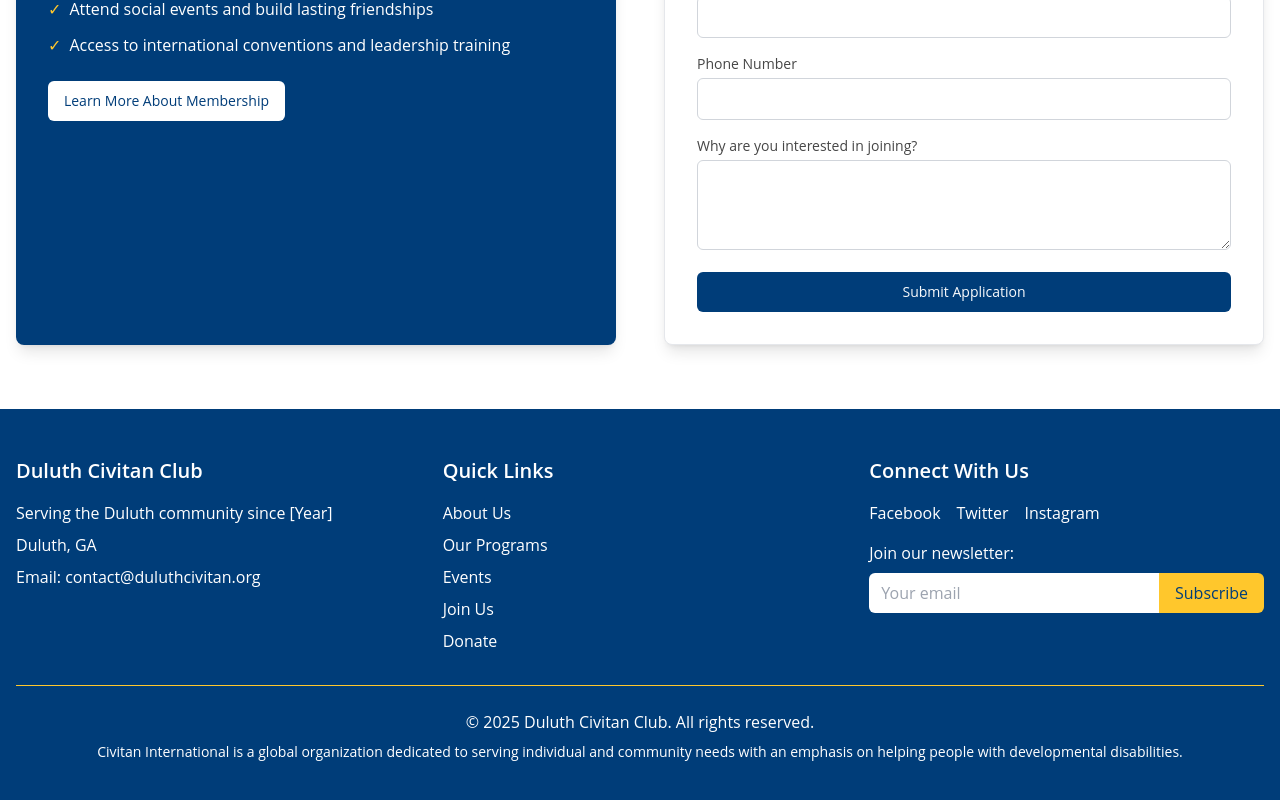
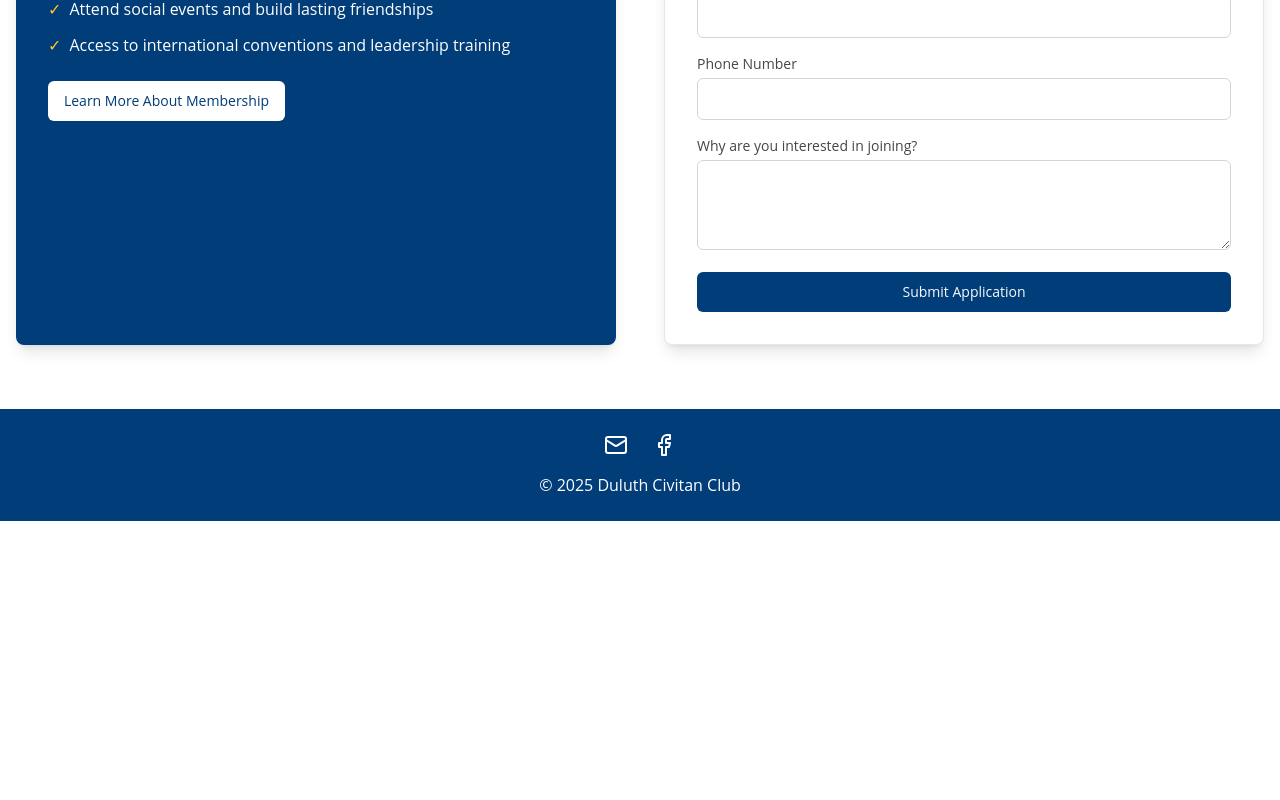
Before and after one commit to erobb1971/duluth-civitan-ready, a React (Vite) app: page / in a window 1280 px wide. Shown: the part 4381-5181 px from the top of the page. After the commit the page ends 4902 px from the top, so only its background shows below. Built offline with nearby package versions, Linux system fonts and the light colour scheme.

Commit message:
Refactor: Update footer content
Reduce footer size and update contact information.

```diff
--- a/src/components/Footer.tsx
+++ b/src/components/Footer.tsx
@@ -1,55 +1,31 @@
 
 import React from 'react';
+import { Mail, Facebook } from 'lucide-react';
 
 const Footer = () => {
   return (
-    <footer className="bg-civitan-blue text-white py-12">
+    <footer className="bg-civitan-blue text-white py-6">
       <div className="container mx-auto px-4">
-        <div className="grid grid-cols-1 md:grid-cols-3 gap-8">
-          <div>
-            <h3 className="text-xl font-semibold text-white mb-4">Duluth Civitan Club</h3>
-            <p className="mb-2">Serving the Duluth community since [Year]</p>
-            <p className="mb-2">Duluth, GA</p>
-            <p>Email: contact@duluthcivitan.org</p>
-          </div>
-
-          <div>
-            <h3 className="text-xl font-semibold text-white mb-4">Quick Links</h3>
-            <ul className="space-y-2">
-              <li><a href="#about" className="text-white hover:text-civitan-gold">About Us</a></li>
-              <li><a href="#programs" className="text-white hover:text-civitan-gold">Our Programs</a></li>
-              <li><a href="#events" className="text-white hover:text-civitan-gold">Events</a></li>
-              <li><a href="#join" className="text-white hover:text-civitan-gold">Join Us</a></li>
-              <li><a href="#donate" className="text-white hover:text-civitan-gold">Donate</a></li>
-            </ul>
-          </div>
-
-          <div>
-            <h3 className="text-xl font-semibold text-white mb-4">Connect With Us</h3>
-            <div className="flex space-x-4">
-              <a href="#" className="text-white hover:text-civitan-gold">Facebook</a>
-              <a href="#" className="text-white hover:text-civitan-gold">Twitter</a>
-              <a href="#" className="text-white hover:text-civitan-gold">Instagram</a>
-            </div>
-            <div className="mt-4">
-              <p>Join our newsletter:</p>
-              <div className="mt-2 flex">
-                <input
-                  type="email"
-                  className="px-3 py-2 text-black rounded-l-md w-full"
-                  placeholder="Your email"
-                />
-                <button className="bg-civitan-gold text-civitan-blue px-4 py-2 rounded-r-md hover:bg-opacity-90">
-                  Subscribe
-                </button>
-              </div>
-            </div>
-          </div>
+        <div className="flex justify-center items-center space-x-6">
+          <a
+            href="mailto:admin@duluthcivitan.org"
+            className="text-white hover:text-civitan-gold transition-colors"
+            aria-label="Email us"
+          >
+            <Mail size={24} />
+          </a>
+          <a
+            href="https://www.facebook.com/DuluthCivitan/"
+            target="_blank"
+            rel="noopener noreferrer"
+            className="text-white hover:text-civitan-gold transition-colors"
+            aria-label="Visit our Facebook page"
+          >
+            <Facebook size={24} />
+          </a>
         </div>
-
-        <div className="border-t border-civitan-gold mt-8 pt-6 text-center">
-          <p>© {new Date().getFullYear()} Duluth Civitan Club. All rights reserved.</p>
-          <p className="mt-2 text-sm">Civitan International is a global organization dedicated to serving individual and community needs with an emphasis on helping people with developmental disabilities.</p>
+        <div className="text-center mt-4">
+          <p>© {new Date().getFullYear()} Duluth Civitan Club</p>
         </div>
       </div>
     </footer>
```
